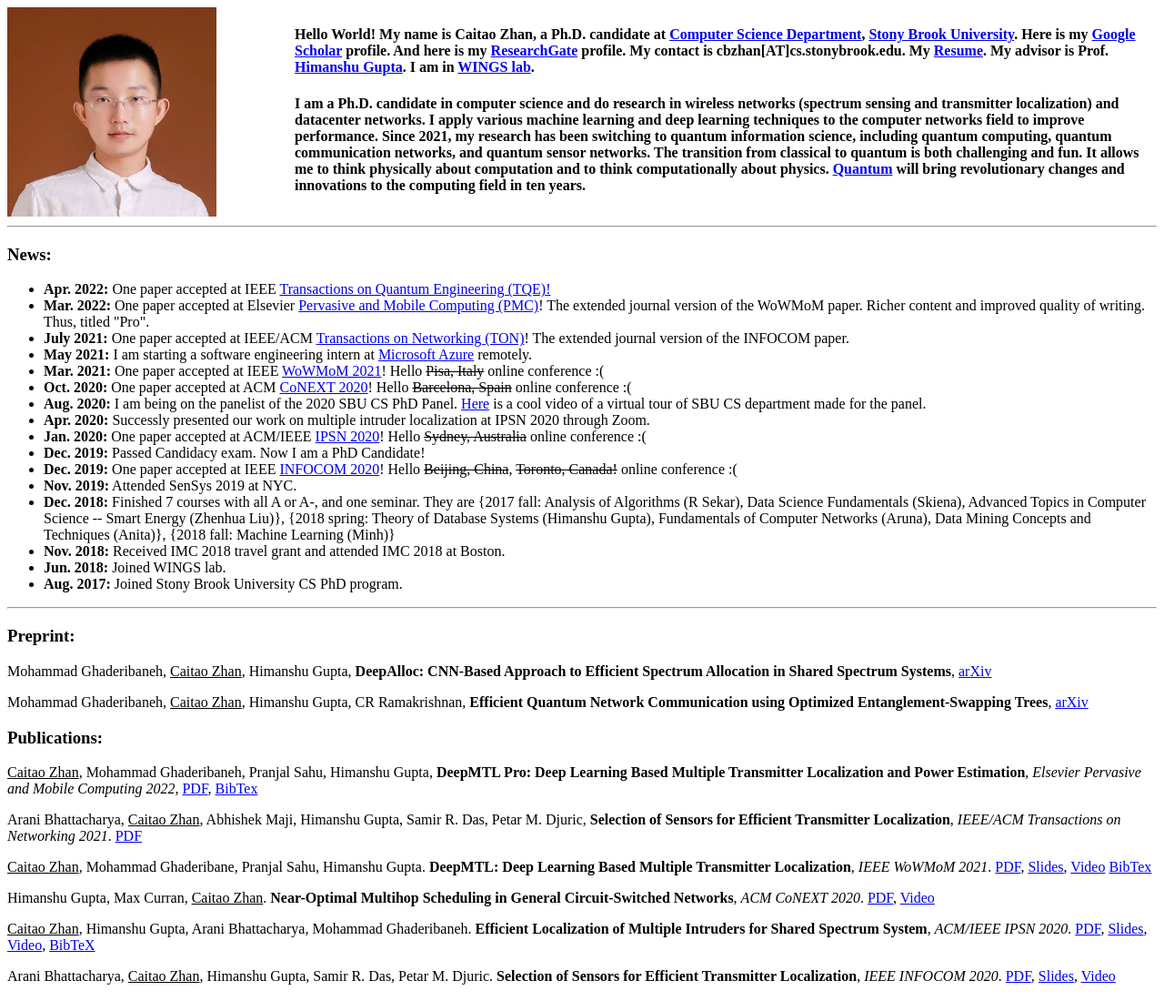
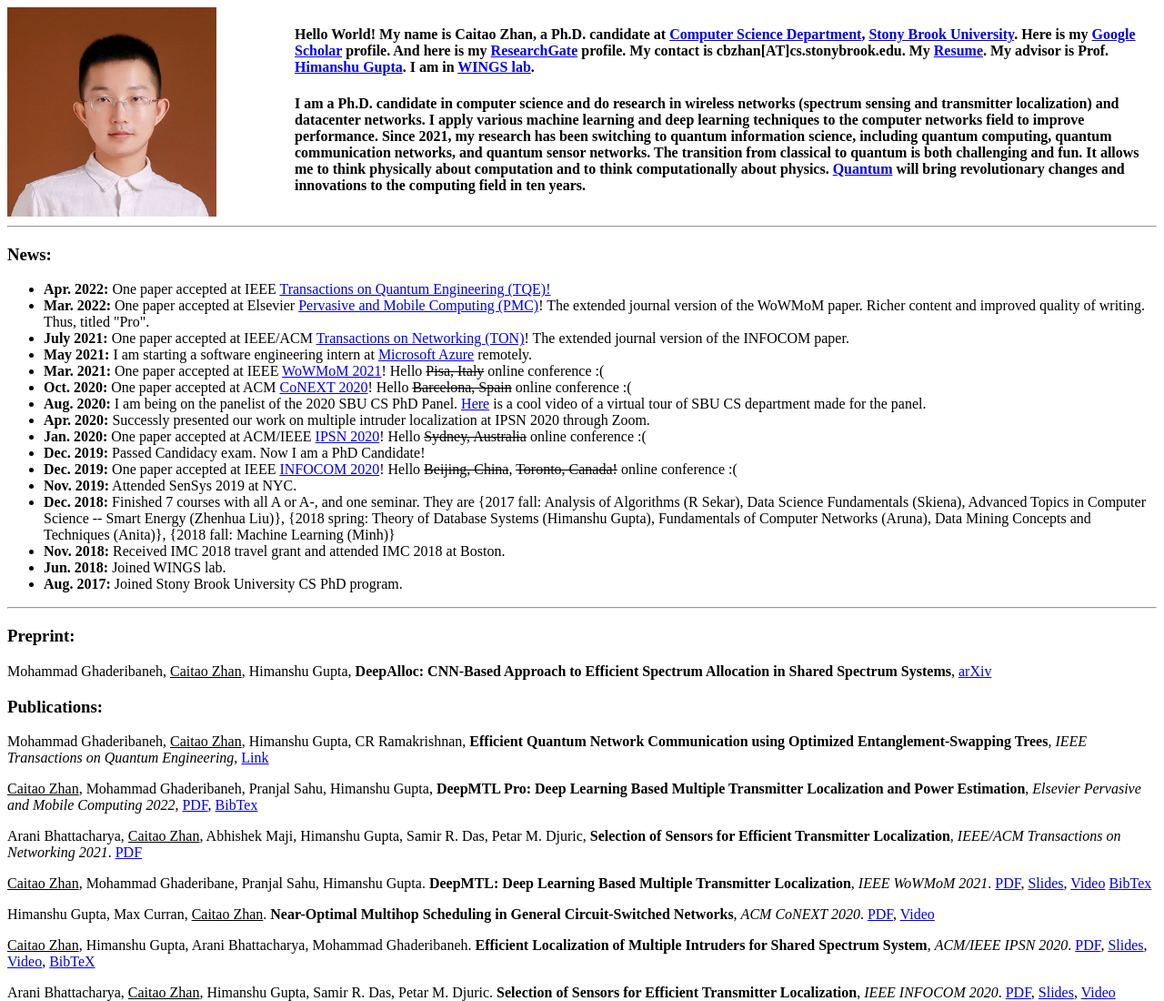
Before and after one commit to caitaozhan/caitaozhan.github.io, a plain HTML site: page index.html in a window 1280 px wide. Shown: the top 1100 px of the page at 91% size. Drawn offline with Linux system fonts and the light colour scheme.

Commit message:
add publication

```diff
--- a/index.html
+++ b/index.html
@@ -77,9 +77,9 @@
             <div>
                 <h3>Preprint:</h3>
                 <p>Mohammad Ghaderibaneh, <u>Caitao Zhan</u>, Himanshu Gupta, <b>DeepAlloc: CNN-Based Approach to Efficient Spectrum Allocation in Shared Spectrum Systems</b>, <a href="https://arxiv.org/abs/2201.07762" target="_blank">arXiv</a></p>
-                <p>Mohammad Ghaderibaneh, <u>Caitao Zhan</u>, Himanshu Gupta, CR Ramakrishnan, <b>Efficient Quantum Network Communication using Optimized Entanglement-Swapping Trees</b>, <a href="https://arxiv.org/abs/2112.11002" target="_blank">arXiv</a></p>
 
                 <h3>Publications:</h3>
+                <p>Mohammad Ghaderibaneh, <u>Caitao Zhan</u>, Himanshu Gupta, CR Ramakrishnan, <b>Efficient Quantum Network Communication using Optimized Entanglement-Swapping Trees</b>, <em>IEEE Transactions on Quantum Engineering</em>, <a href="https://ieeexplore.ieee.org/document/9760110" target="_blank">Link</a></p>
                 <p><u>Caitao Zhan</u>, Mohammad Ghaderibaneh, Pranjal Sahu, Himanshu Gupta, <b>DeepMTL Pro: Deep Learning Based Multiple Transmitter Localization and Power Estimation</b>, <em>Elsevier Pervasive and Mobile Computing 2022</em>, <a href="https://github.com/caitaozhan/deeplearning-localization/blob/master/deepmtl-pro-final.pdf" target="_blank">PDF</a>, <a href="bib/pmc22.html">BibTex</a></p>
                 <p>Arani Bhattacharya, <u>Caitao Zhan</u>, Abhishek Maji, Himanshu Gupta, Samir R. Das, Petar M. Djuric, <b>Selection of Sensors for Efficient Transmitter Localization</b>, <em>IEEE/ACM Transactions on Networking 2021</em>. <a href="http://wings.cs.stonybrook.edu/pdfs/2021-TON.pdf">PDF</a> </p>
                 <p><u>Caitao Zhan</u>, Mohammad Ghaderibane, Pranjal Sahu, Himanshu Gupta. <b>DeepMTL: Deep Learning Based Multiple Transmitter Localization</b>, <em>IEEE WoWMoM 2021</em>. <a href="file/DeepMTL.pdf" target="_blank">PDF</a>, <a href="file/wowmom21slides.pptx">Slides</a>, <a href="https://youtu.be/arnhAloIr90" target="_blank">Video</a> <a href="bib/wowmom21.html">BibTex</a></p>
```
